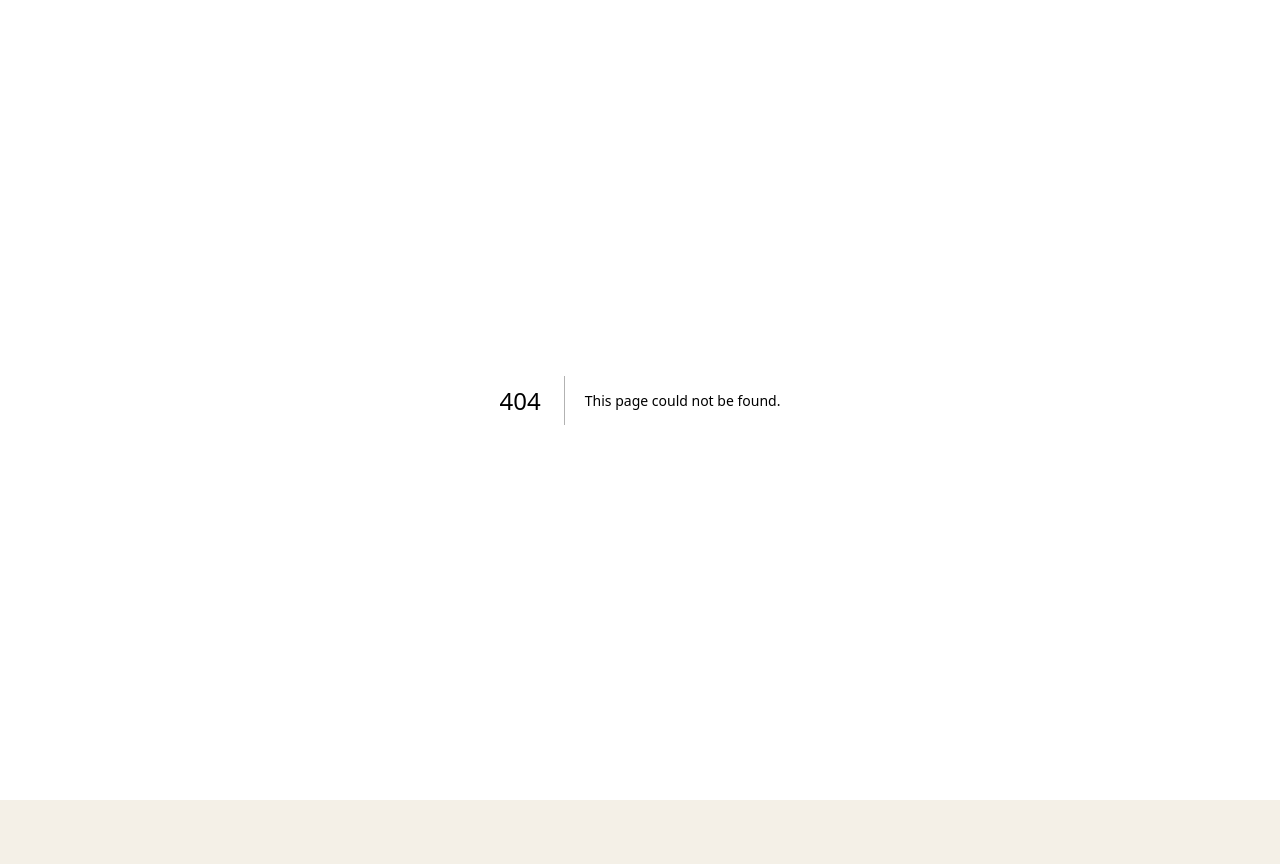
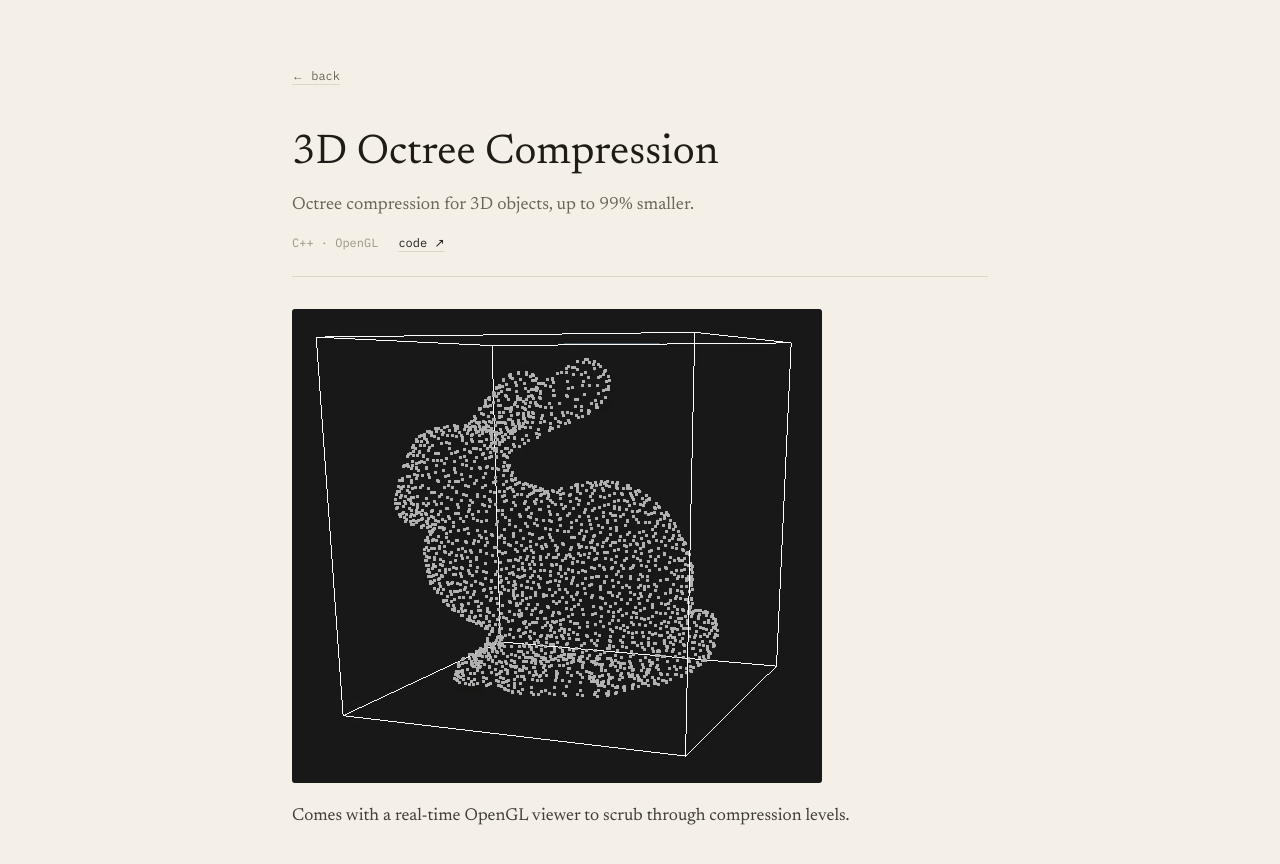
Before and after one commit to koralkulacoglu/portfolio, a Next.js app: page /projects/3d-octree-compression in a window 1280 px wide. Before the commit this address had no page. Shown: the top 864 px of the page. Before the commit the page ends 800 px from the top, so only its background shows below. Built offline with nearby package versions, Linux system fonts and the light colour scheme; no server answers.

Commit message:
feat: add project pages with readmes

```diff
--- a/app/globals.css
+++ b/app/globals.css
@@ -81,18 +81,84 @@ button:focus-visible {
   text-decoration-color: currentColor;
 }
 
-/* expanding rows */
-.reveal {
-  display: grid;
-  grid-template-rows: 0fr;
-  transition: grid-template-rows 260ms cubic-bezier(0.2, 0.7, 0.2, 1);
+/* rendered READMEs */
+.readme {
+  font-size: 1.08rem;
+  line-height: 1.7;
+  color: var(--ink);
+  overflow-wrap: break-word;
 }
-.reveal[data-open="true"] {
-  grid-template-rows: 1fr;
+.readme > * + * { margin-top: 1.1em; }
+.readme h1,
+.readme h2,
+.readme h3,
+.readme h4 {
+  line-height: 1.25;
+  margin-top: 2em;
 }
-.reveal > div {
-  overflow: hidden;
+.readme h1 { font-size: 1.7rem; }
+.readme h2 { font-size: 1.4rem; }
+.readme h3 { font-size: 1.15rem; }
+.readme h4 { font-size: 1rem; font-style: italic; }
+.readme > :first-child { margin-top: 0; }
+.readme p,
+.readme li { color: color-mix(in oklab, var(--ink) 82%, var(--paper)); }
+.readme a {
+  text-decoration: underline;
+  text-decoration-color: var(--rule);
+  text-underline-offset: 3px;
 }
+.readme a:hover { color: var(--accent); text-decoration-color: currentColor; }
+.readme ul { list-style: disc; padding-left: 1.3em; }
+.readme ol { list-style: decimal; padding-left: 1.4em; }
+.readme li + li { margin-top: 0.3em; }
+.readme li::marker { color: var(--faint); }
+.readme strong { font-weight: 600; color: var(--ink); }
+.readme hr { border: 0; border-top: 1px solid var(--rule); margin: 2.2em 0; }
+.readme blockquote {
+  border-left: 2px solid var(--rule);
+  padding-left: 1em;
+  color: var(--muted);
+}
+.readme code {
+  font-family: var(--font-mono);
+  font-size: 0.82em;
+  background: color-mix(in oklab, var(--rule) 55%, transparent);
+  padding: 0.12em 0.35em;
+  border-radius: 3px;
+}
+.readme pre {
+  font-family: var(--font-mono);
+  font-size: 0.8rem;
+  line-height: 1.6;
+  background: color-mix(in oklab, var(--rule) 40%, transparent);
+  border: 1px solid var(--rule);
+  border-radius: 3px;
+  padding: 0.9em 1.1em;
+  overflow-x: auto;
+}
+.readme pre code { background: none; padding: 0; font-size: inherit; }
+.readme img,
+.readme video {
+  display: inline-block;
+  max-width: 100%;
+  border-radius: 3px;
+}
+.readme img { height: auto; }
+.readme table {
+  display: block;
+  overflow-x: auto;
+  border-collapse: collapse;
+  font-size: 0.95rem;
+}
+.readme th,
+.readme td {
+  border: 1px solid var(--rule);
+  padding: 0.4em 0.75em;
+  vertical-align: top;
+}
+.readme th { font-weight: 600; text-align: left; }
+.readme sub { font-size: 0.85em; color: var(--muted); vertical-align: baseline; }
 
 @keyframes nudge {
   0%, 100% { transform: translateX(0); }
@@ -104,6 +170,5 @@ button:focus-visible {
 }
 
 @media (prefers-reduced-motion: reduce) {
-  .reveal { transition: none; }
   .nudge { animation: none; }
 }
--- a/app/page.tsx
+++ b/app/page.tsx
@@ -75,7 +75,7 @@ export default function Home() {
         </ul>
       </section>
 
-      <section className="lg:col-start-1">
+      <section id="projects" className="scroll-mt-12 lg:col-start-1">
         <Label>Projects</Label>
         <Projects />
       </section>
--- /dev/null
+++ b/app/projects/[slug]/page.tsx
@@ -0,0 +1,131 @@
+import type { Metadata } from "next";
+import Link from "next/link";
+import { notFound } from "next/navigation";
+import Markdown, { defaultUrlTransform } from "react-markdown";
+import remarkGfm from "remark-gfm";
+import rehypeRaw from "rehype-raw";
+import rehypeSanitize, { defaultSchema } from "rehype-sanitize";
+import { allProjects, slug } from "@/lib/content";
+import { fetchReadme, type Readme } from "@/lib/github";
+
+export const revalidate = 86400;
+export const dynamicParams = false;
+
+export function generateStaticParams() {
+  return allProjects.map((p) => ({ slug: slug(p.name) }));
+}
+
+const find = (s: string) => allProjects.find((p) => slug(p.name) === s);
+
+export async function generateMetadata({
+  params,
+}: {
+  params: Promise<{ slug: string }>;
+}): Promise<Metadata> {
+  const p = find((await params).slug);
+  return p ? { title: `${p.name} · Koral Kulacoglu`, description: p.line } : {};
+}
+
+const schema = {
+  ...defaultSchema,
+  tagNames: [...(defaultSchema.tagNames ?? []), "picture", "source", "video"],
+  attributes: {
+    ...defaultSchema.attributes,
+    "*": [...(defaultSchema.attributes?.["*"] ?? []), "align"],
+    img: [...(defaultSchema.attributes?.img ?? []), "width", "height"],
+    source: ["srcSet", "media", "type"],
+    video: ["src", "controls", "muted", "loop", "autoPlay", "playsInline", "width"],
+  },
+};
+
+type HastNode = {
+  type: string;
+  tagName?: string;
+  properties?: Record<string, unknown>;
+  children?: HastNode[];
+};
+
+/** Turns <img height/width> into inline styles, since the CSS reset forces height: auto. */
+function imgSize() {
+  const px = (v: unknown) => (/^\d+$/.test(String(v)) ? `${v}px` : String(v));
+  const walk = (n: HastNode) => {
+    if (n.tagName === "img" && n.properties) {
+      const { height, width } = n.properties;
+      const style: string[] = [];
+      if (height != null) style.push(`height:${px(height)}`, "width:auto");
+      else if (width != null) style.push(`width:${px(width)}`);
+      if (style.length) n.properties.style = style.join(";");
+    }
+    n.children?.forEach(walk);
+  };
+  return (tree: HastNode) => walk(tree);
+}
+
+/** Drops a leading H1 that just repeats the project name. */
+function stripTitle(md: string, name: string) {
+  const m = md.match(/^\s*#\s+(.+)\n/);
+  if (!m) return md;
+  const a = m[1].toLowerCase().replace(/[^a-z0-9]/g, "");
+  const b = name.toLowerCase().replace(/[^a-z0-9]/g, "");
+  return a.includes(b) || b.includes(a) ? md.slice(m[0].length) : md;
+}
+
+function resolve(readme: Readme) {
+  return (url: string, key: string) => {
+    if (/^(#|[a-z][a-z0-9+.-]*:|\/\/)/i.test(url)) return defaultUrlTransform(url);
+    const base = key === "href" ? readme.htmlBase : readme.rawBase;
+    return defaultUrlTransform(new URL(url.replace(/^\.\//, ""), base).href);
+  };
+}
+
+export default async function ProjectPage({ params }: { params: Promise<{ slug: string }> }) {
+  const p = find((await params).slug);
+  if (!p) notFound();
+  const readme = p.code ? await fetchReadme(p.code) : null;
+
+  return (
+    <div className="mx-auto max-w-[760px] px-5 pt-12 pb-16 sm:px-8 sm:pt-16">
+      <Link href="/#projects" className="link font-mono text-[12px] text-muted">
+        ← back
+      </Link>
+
+      <header className="mt-10 border-b border-rule pb-6">
+        <h1 className="text-[2.2rem] leading-tight sm:text-[2.6rem]">{p.name}</h1>
+        <p className="mt-3 text-[1.1rem] text-muted">{p.line}</p>
+        <p className="mt-4 flex flex-wrap gap-x-5 gap-y-1 font-mono text-[12px]">
+          <span className="text-faint">{p.stack}</span>
+          {p.code && (
+            <a href={p.code} target="_blank" rel="noreferrer" className="link">
+              code ↗
+            </a>
+          )}
+          {p.live && (
+            <a href={p.live} target="_blank" rel="noreferrer" className="link">
+              {p.live.includes("devpost") ? "devpost ↗" : p.live.includes("youtube") ? "video ↗" : "site ↗"}
+            </a>
+          )}
+        </p>
+      </header>
+
+      {readme ? (
+        <article className="readme mt-8">
+          <Markdown
+            remarkPlugins={[remarkGfm]}
+            rehypePlugins={[rehypeRaw, [rehypeSanitize, schema], imgSize]}
+            urlTransform={resolve(readme)}
+          >
+            {stripTitle(readme.markdown, p.name)}
+          </Markdown>
+        </article>
+      ) : (
+        <article className="readme mt-8">
+          {p.image && (
+            // eslint-disable-next-line @next/next/no-img-element
+            <img src={p.image} alt="" />
+          )}
+          {p.more && <p>{p.more}</p>}
+        </article>
+      )}
+    </div>
+  );
+}
--- a/components/projects.tsx
+++ b/components/projects.tsx
@@ -1,69 +1,31 @@
 "use client";
 
 import { useState } from "react";
-import { olderProjects, projects, type Project } from "@/lib/content";
+import Link from "next/link";
+import { olderProjects, projects, slug, type Project } from "@/lib/content";
 
 function Row({ p, n }: { p: Project; n: number }) {
-  const [open, setOpen] = useState(false);
-  const id = `p-${n}`;
-
   return (
     <li className="border-t border-rule">
-      <button
-        onClick={() => setOpen((o) => !o)}
-        aria-expanded={open}
-        aria-controls={id}
-        className="group grid w-full grid-cols-[2.2rem_1fr_auto] items-baseline gap-x-2 py-3.5 text-left"
+      <Link
+        href={`/projects/${slug(p.name)}`}
+        className="group grid grid-cols-[2.2rem_1fr_auto] items-baseline gap-x-2 py-3.5"
       >
         <span className="font-mono text-[12px] text-faint">{n}.</span>
         <span>
-          <span className="text-[1.15rem] transition-colors group-hover:text-accent">
-            {p.name}
-          </span>
+          <span className="text-[1.15rem] transition-colors group-hover:text-accent">{p.name}</span>
           <span className="mt-0.5 block text-[0.98rem] text-muted">{p.line}</span>
         </span>
         <span className="hidden font-mono text-[12px] text-faint sm:inline">
           {p.stack}
           <span
             aria-hidden
-            className={`ml-3 inline-block w-2 text-center transition-transform duration-200 ${open ? "rotate-45 text-accent" : ""}`}
+            className="ml-3 inline-block transition-transform duration-200 group-hover:translate-x-0.5 group-hover:text-accent"
           >
-            +
+            →
           </span>
         </span>
-      </button>
-
-      <div id={id} className="reveal" data-open={open}>
-        <div>
-          <div className="pb-5 pl-[2.7rem]">
-            {p.image && (
-              // eslint-disable-next-line @next/next/no-img-element
-              <img
-                src={p.image}
-                alt=""
-                loading="lazy"
-                className="mb-4 aspect-[16/9] w-full max-w-[34rem] rounded-[3px] border border-rule object-cover"
-              />
-            )}
-            {p.more && (
-              <p className="mb-3 max-w-[34rem] leading-relaxed text-muted">{p.more}</p>
-            )}
-            <p className="flex gap-5 font-mono text-[12px]">
-              <span className="text-faint sm:hidden">{p.stack}</span>
-              {p.code && (
-                <a href={p.code} target="_blank" rel="noreferrer" className="link">
-                  code ↗
-                </a>
-              )}
-              {p.live && (
-                <a href={p.live} target="_blank" rel="noreferrer" className="link">
-                  {p.live.includes("devpost") ? "devpost ↗" : p.live.includes("youtube") ? "video ↗" : "site ↗"}
-                </a>
-              )}
-            </p>
-          </div>
-        </div>
-      </div>
+      </Link>
     </li>
   );
 }
--- a/lib/content.ts
+++ b/lib/content.ts
@@ -174,3 +174,8 @@ export const webring = {
   prev: "https://seanyang.ca/",
   next: "https://www.ekpraveen.ca/",
 };
+
+export const slug = (name: string) =>
+  name.toLowerCase().replace(/[^a-z0-9]+/g, "-").replace(/^-|-$/g, "");
+
+export const allProjects = [...projects, ...olderProjects];
--- /dev/null
+++ b/lib/github.ts
@@ -0,0 +1,30 @@
+export type Readme = {
+  markdown: string;
+  rawBase: string; // for relative images
+  htmlBase: string; // for relative links
+};
+
+/** Fetches a repo's README given its GitHub URL. Returns null for orgs, missing READMEs or API errors. */
+export async function fetchReadme(repoUrl: string): Promise<Readme | null> {
+  const m = repoUrl.match(/^https:\/\/github\.com\/([^/]+)\/([^/]+?)\/?$/);
+  if (!m) return null;
+
+  const headers: Record<string, string> = { Accept: "application/vnd.github+json" };
+  if (process.env.GITHUB_TOKEN) headers.Authorization = `Bearer ${process.env.GITHUB_TOKEN}`;
+
+  try {
+    const res = await fetch(`https://api.github.com/repos/${m[1]}/${m[2]}/readme`, {
+      headers,
+      next: { revalidate: 86400 },
+    });
+    if (!res.ok) return null;
+    const data: { content: string; download_url: string; html_url: string } = await res.json();
+    return {
+      markdown: Buffer.from(data.content, "base64").toString("utf8"),
+      rawBase: data.download_url.replace(/[^/]+$/, ""),
+      htmlBase: data.html_url.replace(/[^/]+$/, ""),
+    };
+  } catch {
+    return null;
+  }
+}
--- a/package.json
+++ b/package.json
@@ -15,7 +15,11 @@
     "next": "^16.4.6",
     "react": "^19.3.1",
     "react-chessboard": "^5.12.1",
-    "react-dom": "^19.3.1"
+    "react-dom": "^19.3.1",
+    "react-markdown": "^10.1.0",
+    "rehype-raw": "^7.0.0",
+    "rehype-sanitize": "^6.0.0",
+    "remark-gfm": "^4.0.1"
   },
   "devDependencies": {
     "@tailwindcss/postcss": "^4.3.5",
```
Also changed, not shown: 1 other file (tests, documents, lock files or other folders).
